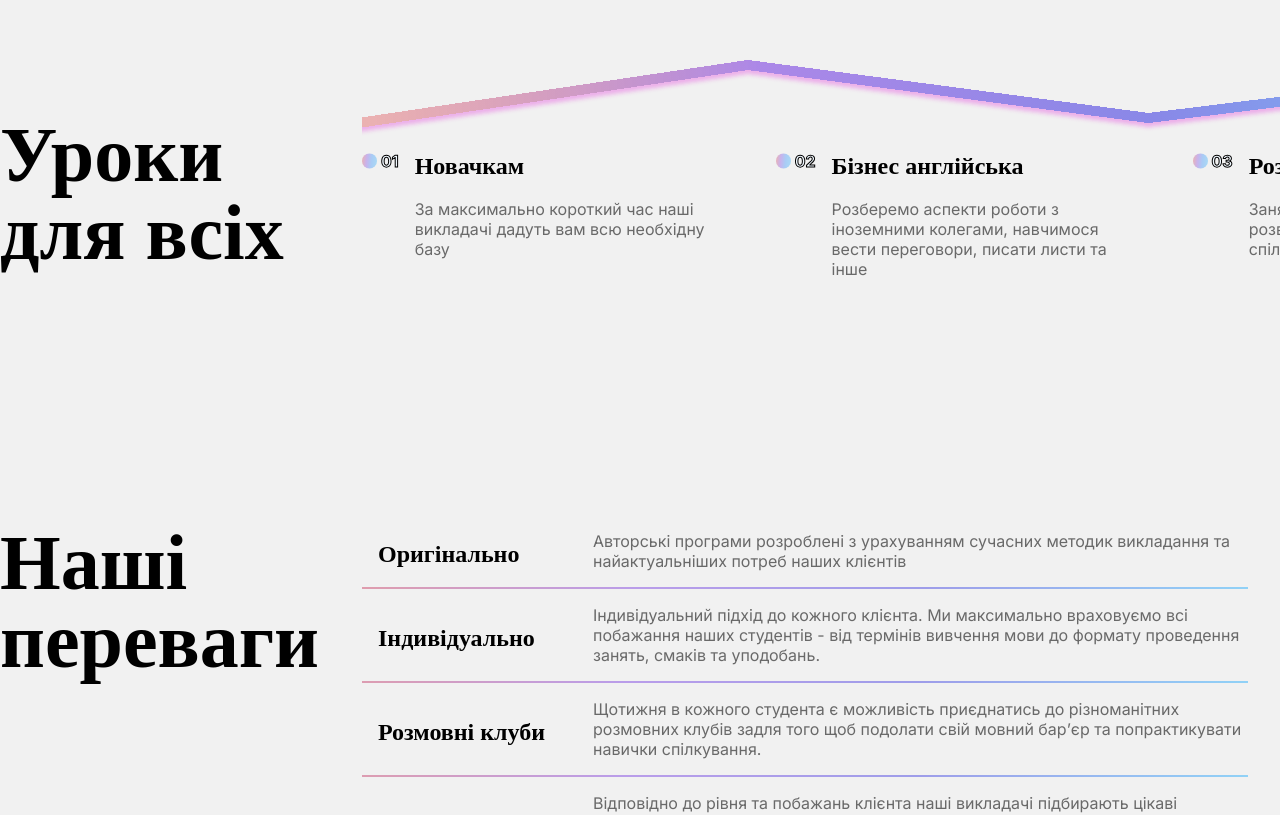
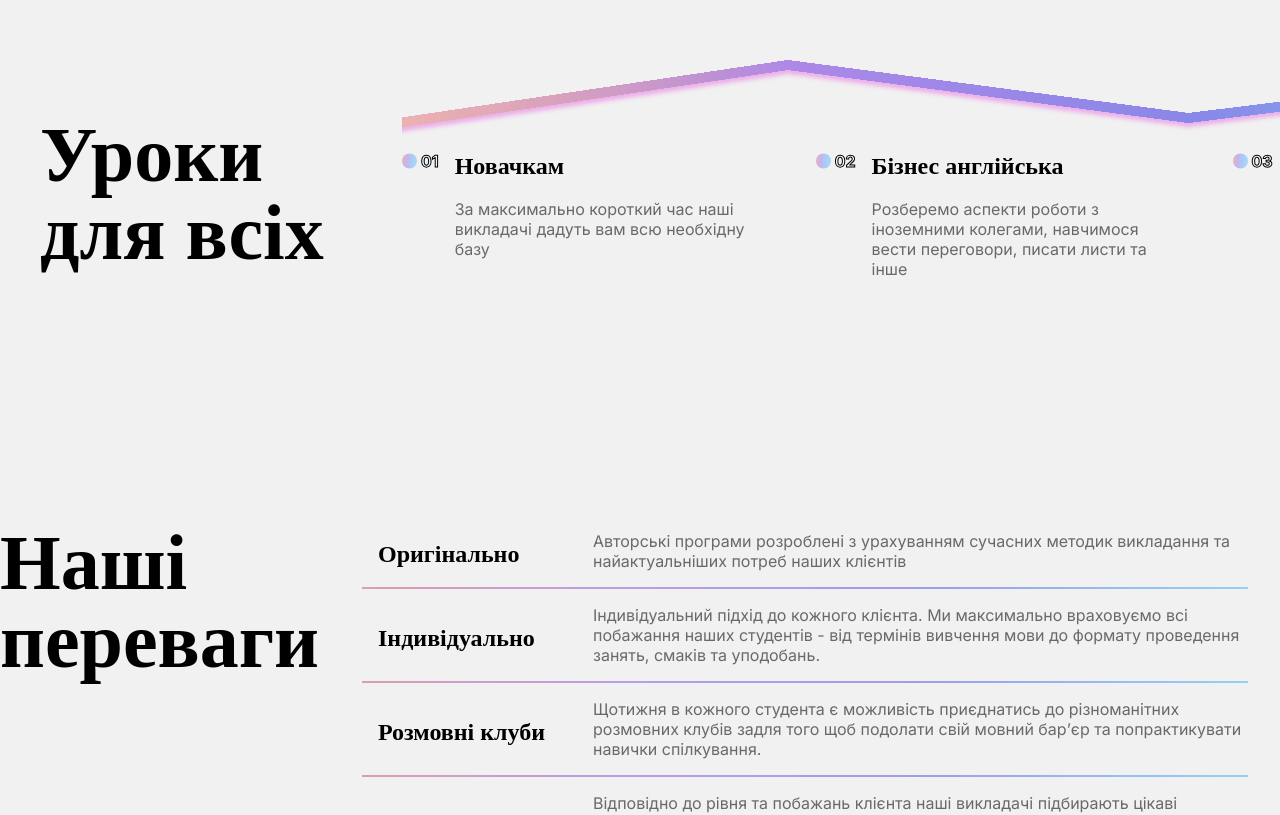
Before and after one commit to mirajane2207/english-school, a React (Create React App) app: page / in a window 1280 px wide. Shown: the part 1561-2376 px from the top of the page. Built offline with nearby package versions, Linux system fonts and the light colour scheme.

Commit message:
Update adaptive:lessons

```diff
--- a/src/components/Lessons/Lessons.jsx
+++ b/src/components/Lessons/Lessons.jsx
@@ -24,8 +24,9 @@ const Lessons = () => {
 
   return (
     <div className={classes.lessons___container}>
+
       {
-        windowWidth > 789
+        windowWidth > 820
           ? <SectionTitle>Уроки для всіх</SectionTitle>
           : <div className={classes.section__title_container}>
             <SectionTitle>Уроки для всіх</SectionTitle>
@@ -34,7 +35,7 @@ const Lessons = () => {
       }
       <div className={classes.lessons__list_container}>
         {
-          windowWidth > 789
+          windowWidth > 820
             ? <img src={lessonsImg} alt="" />
             : <span></span>
         }
--- a/src/components/Lessons/Lessons.module.css
+++ b/src/components/Lessons/Lessons.module.css
@@ -1,4 +1,5 @@
 .lessons___container {
+  box-sizing: border-box;
     height: 300px;
     margin-bottom: 180px;
     margin-right: 0;
@@ -34,14 +35,28 @@
 
 @media(min-width: 1440px) {
     .lessons__list_container {
-        max-width: 60vw;
-        padding-right: 10vw;
+        padding-right: unset;
     }
+
+    .lessons___container {
+        width: auto;
+        margin: 0 auto;
+        margin-right: 0;
+        margin-bottom: 180px;
+    }
+
 }
 
 @media(max-width: 1439px) {
     .lessons___container {
         width: 100vw;
+        padding-left: 40px;
+    }
+
+    .lessons__list_container {
+        width: 100%;
+        padding-right: 0;
+        max-width: unset;
     }
 
 }
@@ -49,18 +64,16 @@
 
 @media(max-width: 1184px) {
     .lessons___container {
+        padding-left: 30px;
         gap: 54px;
         margin-bottom: 150px;
-    }
-
-    .lessons__list_container {
-        max-width: calc(70vw - 30px);
     }
 }
 
 
 @media(max-width: 820px) {
     .lessons___container {
+  box-sizing: unset;
         width: calc(100vw - 20px);
         padding: 0 10px;
         display: flex;
@@ -85,8 +98,4 @@
     .lessons__btn:hover {
         box-shadow: none;
     }
-
-    .lessons__list_container {
-        max-width: calc(100vw - 20px);
-    }
 }
```
